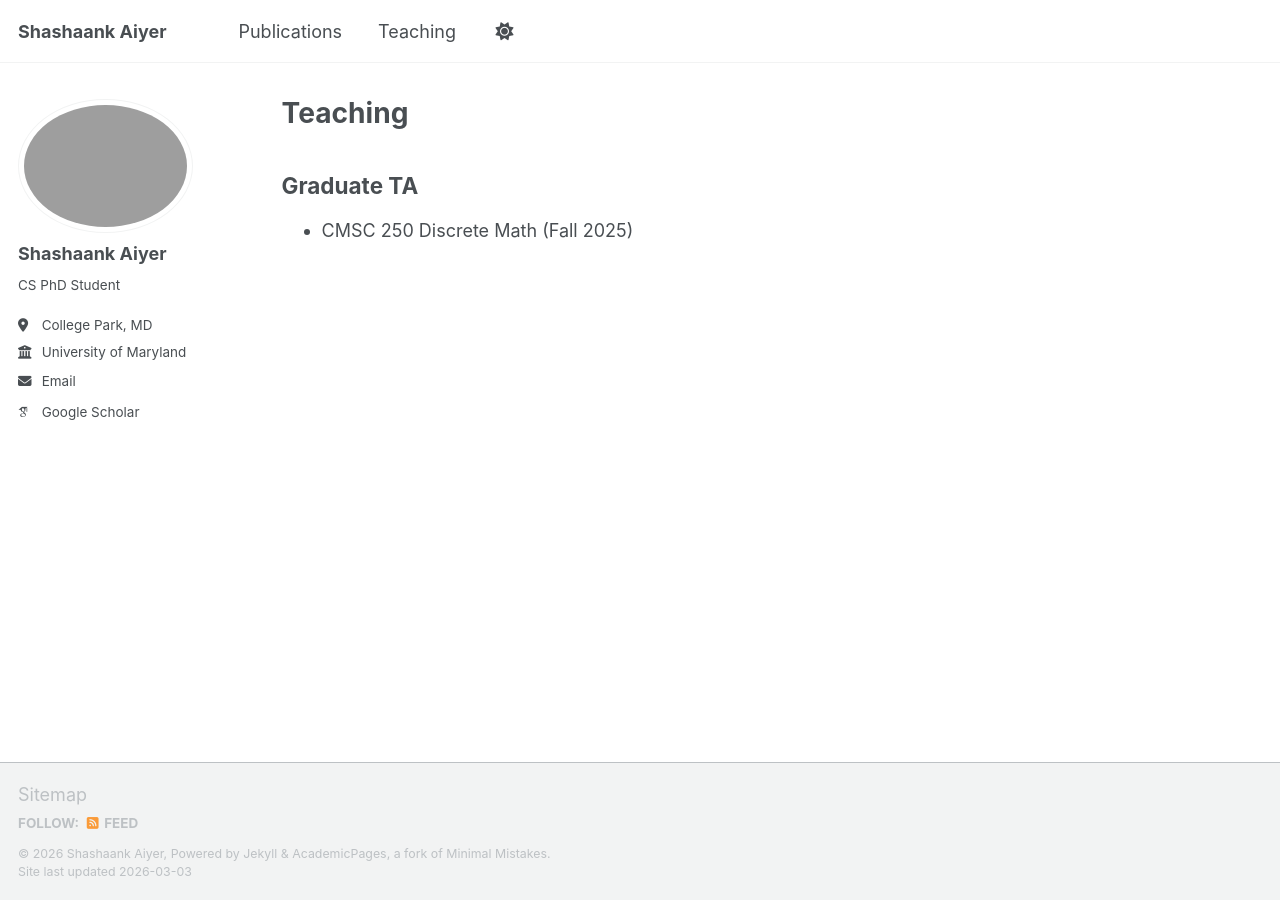
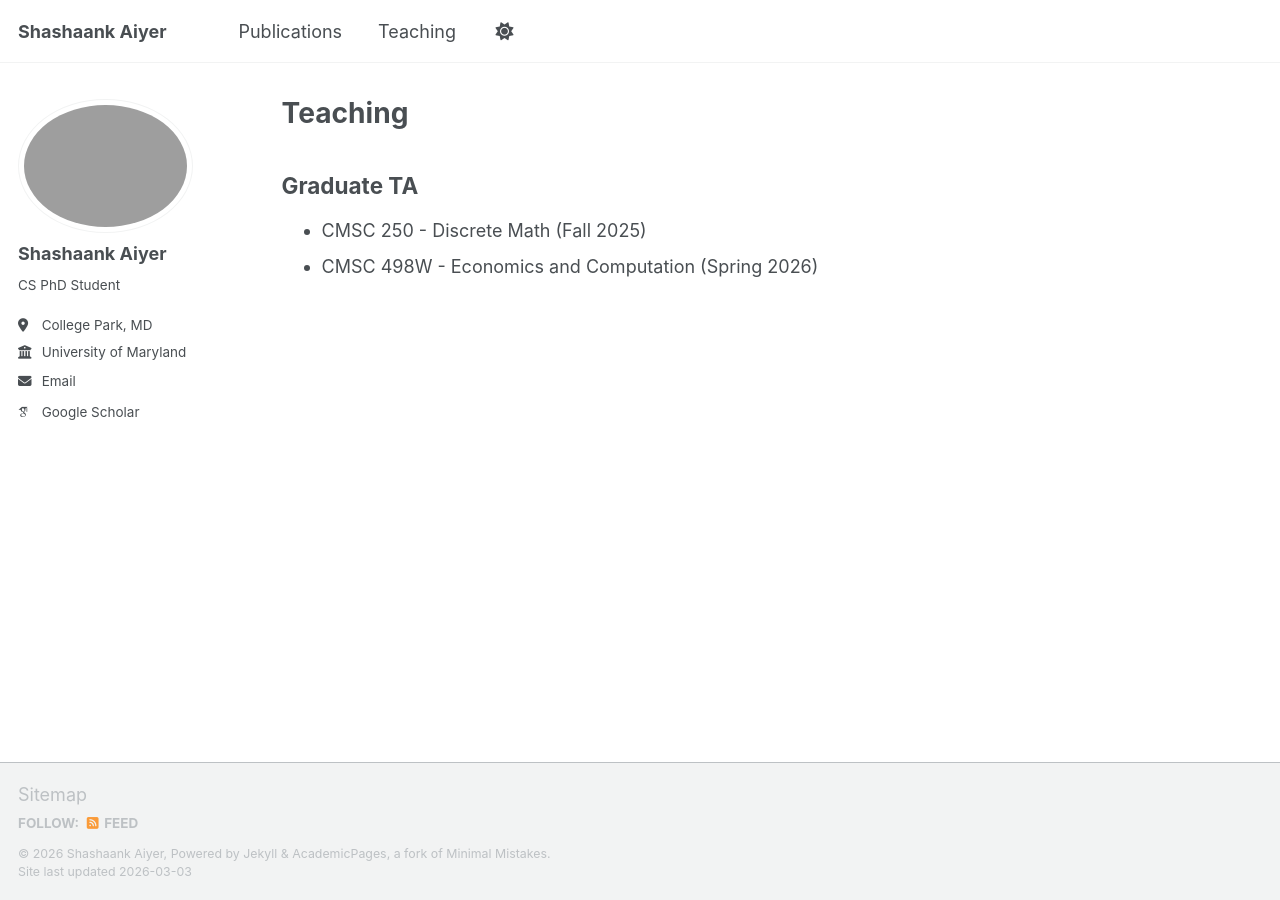
Before and after one commit to shashaank-aiyer/shashaank-aiyer.github.io, a Jekyll site: the page built from _pages/teaching.html, in a window 1280 px wide. Built offline with Jekyll 4.4.1, drawn with Linux system fonts in a browser that asks for light colours; some web fonts are replaced; a script that is not in the unit is left out.

Commit message:
Updated TA page

```diff
--- a/_pages/teaching.html
+++ b/_pages/teaching.html
@@ -6,5 +6,6 @@ author_profile: true
 ---
 <h2>Graduate TA</h2>
 <ul>
-  <li>CMSC 250 Discrete Math (Fall 2025)</li>
+  <li>CMSC 250 - Discrete Math (Fall 2025)</li>
+  <li>CMSC 498W - Economics and Computation (Spring 2026)</li>
 </ul>
```
